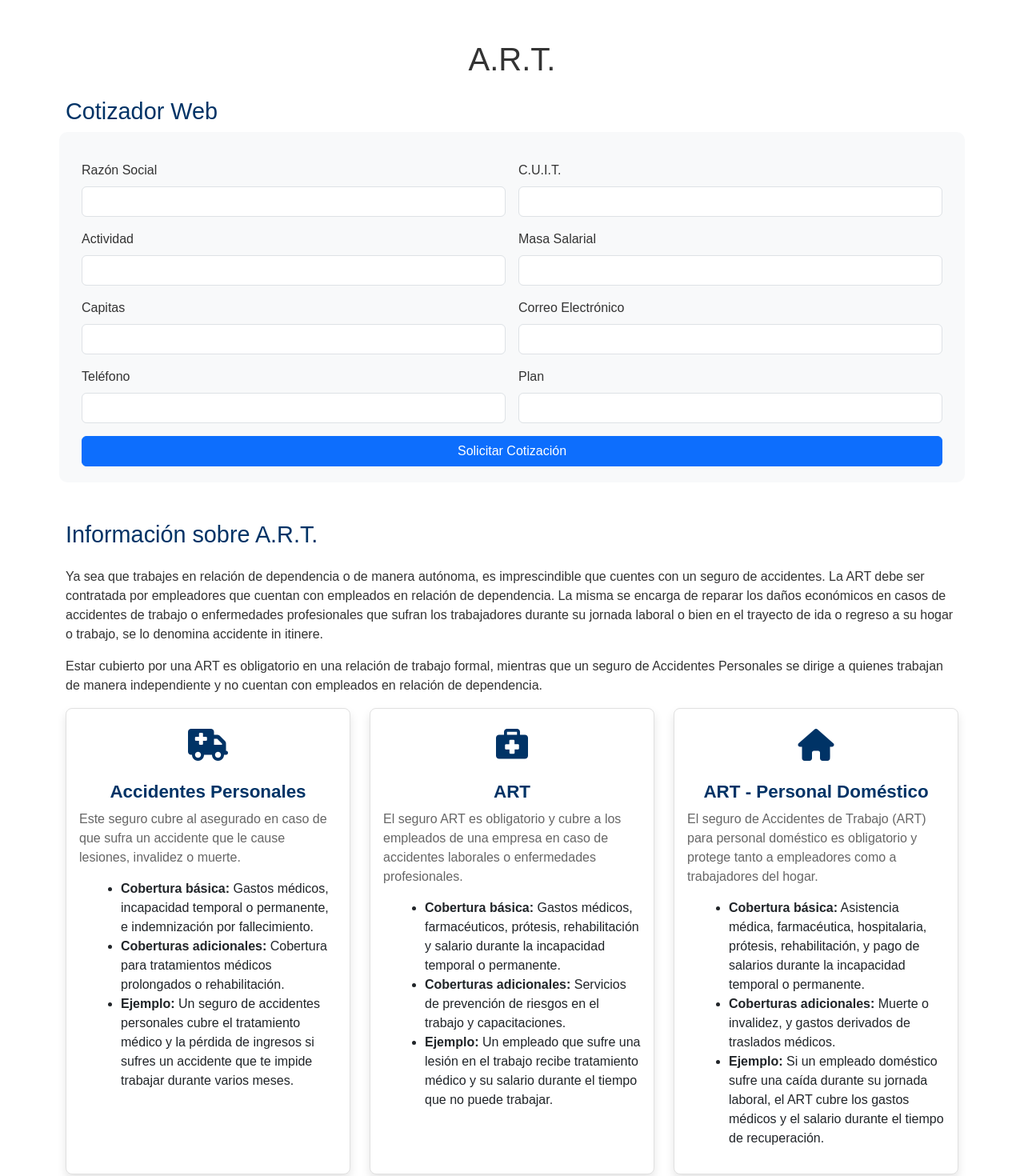
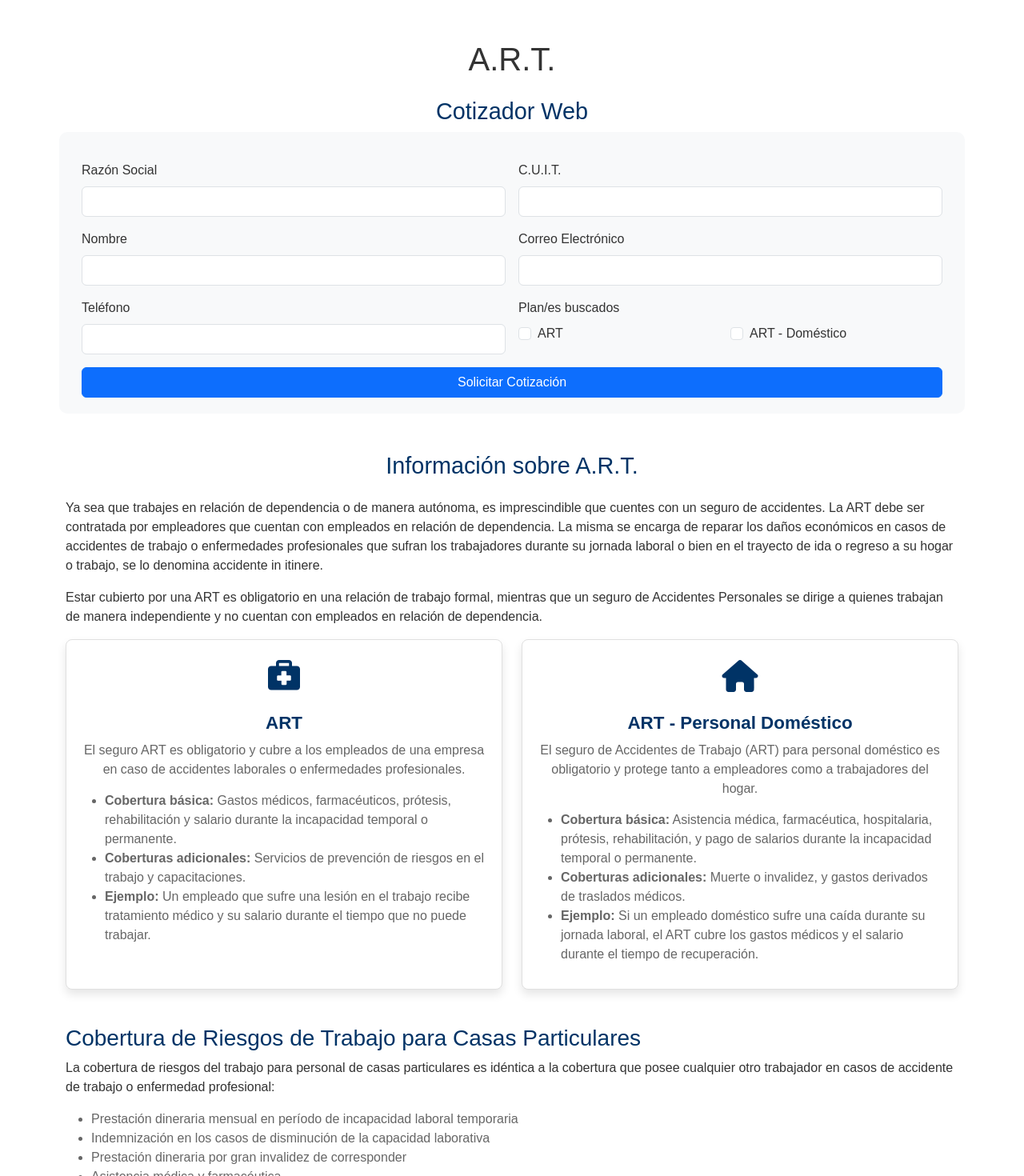
Before and after one commit to Diegok92/SegurosMatde, a Vue app: page /art in a window 1280 px wide. Shown: the part 100-1570 px from the top of the page at 80% size. Built offline with nearby package versions, Linux system fonts and the light colour scheme.

Commit message:
mejores tarjetas y forms de art, ap y flotas

```diff
--- a/src/views/AccidentesPersonales.vue
+++ b/src/views/AccidentesPersonales.vue
@@ -51,7 +51,7 @@
 
 			<div class="row justify-content-center">
 				<!-- Tarjeta de Cobertura Básica -->
-				<div class="col-md-4 mb-4" data-aos="fade-up">
+				<div class="col-md-6 mb-4" data-aos="fade-up">
 					<div class="card h-100">
 						<div class="card-body">
 							<div class="icon-container text-center">
@@ -59,16 +59,16 @@
 							</div>
 							<h5 class="card-title text-center">Cobertura Básica</h5>
 							<ul class="card-content">
-								<li>Gastos médicos</li>
-								<li>Incapacidad temporal o permanente</li>
-								<li>Indemnización por fallecimiento</li>
+								<p>Gastos médicos</p>
+								<p>Incapacidad temporal o permanente</p>
+								<p>Indemnización por fallecimiento</p>
 							</ul>
 						</div>
 					</div>
 				</div>
 
 				<!-- Tarjeta de Coberturas Adicionales -->
-				<div class="col-md-4 mb-4" data-aos="fade-up">
+				<div class="col-md-6 mb-4" data-aos="fade-up">
 					<div class="card h-100">
 						<div class="card-body">
 							<div class="icon-container text-center">
@@ -76,8 +76,8 @@
 							</div>
 							<h5 class="card-title text-center">Coberturas Adicionales</h5>
 							<ul class="card-content">
-								<li>Tratamientos médicos prolongados</li>
-								<li>Rehabilitación</li>
+								<p>Tratamientos médicos prolongados</p>
+								<p>Rehabilitación</p>
 							</ul>
 						</div>
 					</div>
@@ -144,6 +144,7 @@ export default {
 	font-size: 2.5rem;
 	color: #003366;
 	margin-bottom: 15px;
+	text-align: center;
 }
 
 .card-title {
@@ -154,22 +155,26 @@ export default {
 }
 
 .card-content {
-	text-align: left;
+	text-align: center;
 	color: #666;
 }
 
 h2 {
 	font-size: 1.8rem;
 	color: #003366;
+	text-align: center;
 }
 
 h3 {
 	margin-top: 20px;
 	color: #003366;
+	text-align: center;
 }
 
 ul {
 	list-style-type: disc;
-	margin-left: 20px;
+	margin-left: 0;
+	padding-left: 0;
+	text-align: center;
 }
 </style>
--- a/src/views/Art.vue
+++ b/src/views/Art.vue
@@ -27,35 +27,16 @@
 					/>
 				</div>
 				<div class="col-md-6">
-					<label for="actividad" class="form-label">Actividad</label>
+					<label for="nombre" class="form-label">Nombre</label>
 					<input
 						type="text"
-						id="actividad"
-						v-model="quoteData.actividad"
+						id="nombre"
+						v-model="quoteData.nombre"
 						class="form-control"
 						required
 					/>
 				</div>
-				<div class="col-md-6">
-					<label for="masaSalarial" class="form-label">Masa Salarial</label>
-					<input
-						type="number"
-						id="masaSalarial"
-						v-model="quoteData.masaSalarial"
-						class="form-control"
-						required
-					/>
-				</div>
-				<div class="col-md-6">
-					<label for="capitas" class="form-label">Capitas</label>
-					<input
-						type="number"
-						id="capitas"
-						v-model="quoteData.capitas"
-						class="form-control"
-						required
-					/>
-				</div>
+
 				<div class="col-md-6">
 					<label for="email" class="form-label">Correo Electrónico</label>
 					<input
@@ -77,17 +58,25 @@
 					/>
 				</div>
 				<div class="col-md-6">
-					<label for="marca" class="form-label">Plan</label>
-					<select
-						id="marca"
-						v-model="quoteData.marca"
-						class="form-control"
-						required
-					>
-						<option value="" disabled>Seleccione un plan</option>
-						<option value="Aurora">ART</option>
-						<option value="Cannondale">Accidente Personales</option>
-					</select>
+					<label class="form-label">Plan/es buscados</label>
+					<div class="d-flex flex-wrap">
+						<div
+							v-for="(plan, index) in planes"
+							:key="index"
+							class="form-check col-6"
+						>
+							<input
+								type="checkbox"
+								:id="`plan-${index}`"
+								class="form-check-input"
+								:value="plan"
+								v-model="quoteData.planes"
+							/>
+							<label :for="`plan-${index}`" class="form-check-label">
+								{{ plan }}
+							</label>
+						</div>
+					</div>
 				</div>
 				<div class="col-12">
 					<button type="submit" class="btn btn-primary w-100">
@@ -117,42 +106,11 @@
 			</p>
 
 			<div class="row">
-				<!-- Tarjeta: Riesgo de Accidentes Personales -->
-				<div class="col-md-4 mb-4">
+				<!-- Tarjeta: Seguro ART -->
+				<div class="col-md-6 mb-4">
 					<div class="card h-100">
 						<div class="card-body">
-							<div class="icon-container">
-								<i class="fas fa-ambulance"></i>
-							</div>
-							<h5 class="card-title text-center">Accidentes Personales</h5>
-							<p class="card-text">
-								Este seguro cubre al asegurado en caso de que sufra un accidente
-								que le cause lesiones, invalidez o muerte.
-							</p>
-							<ul>
-								<li>
-									<strong>Cobertura básica:</strong> Gastos médicos, incapacidad
-									temporal o permanente, e indemnización por fallecimiento.
-								</li>
-								<li>
-									<strong>Coberturas adicionales:</strong> Cobertura para
-									tratamientos médicos prolongados o rehabilitación.
-								</li>
-								<li>
-									<strong>Ejemplo:</strong> Un seguro de accidentes personales
-									cubre el tratamiento médico y la pérdida de ingresos si sufres
-									un accidente que te impide trabajar durante varios meses.
-								</li>
-							</ul>
-						</div>
-					</div>
-				</div>
-
-				<!-- Tarjeta: Seguro ART -->
-				<div class="col-md-4 mb-4">
-					<div class="card h-100">
-						<div class="card-body">
-							<div class="icon-container">
+							<div class="icon-container text-center">
 								<i class="fas fa-briefcase-medical"></i>
 							</div>
 							<h5 class="card-title text-center">ART</h5>
@@ -182,10 +140,10 @@
 				</div>
 
 				<!-- Tarjeta: Seguro de Accidentes de Trabajo (ART) para Personal Doméstico -->
-				<div class="col-md-4 mb-4">
+				<div class="col-md-6 mb-4">
 					<div class="card h-100">
 						<div class="card-body">
-							<div class="icon-container">
+							<div class="icon-container text-center">
 								<i class="fas fa-home"></i>
 							</div>
 							<h5 class="card-title text-center">ART - Personal Doméstico</h5>
@@ -214,6 +172,8 @@
 					</div>
 				</div>
 			</div>
+
+			<!-- Información adicional -->
 			<h3>Cobertura de Riesgos de Trabajo para Casas Particulares</h3>
 			<p>
 				La cobertura de riesgos del trabajo para personal de casas particulares
@@ -261,7 +221,6 @@
 			</ul>
 
 			<h3>Socios Estratégicos</h3>
-			<br />
 			<div class="partners-grid">
 				<img
 					v-for="(logo, index) in partnerLogos"
@@ -303,12 +262,12 @@ export default {
 			quoteData: {
 				razonSocial: "",
 				cuit: "",
-				actividad: "",
-				masaSalarial: "",
-				capitas: "",
+				nombre: "",
 				email: "",
 				telefono: "",
+				planes: [],
 			},
+			planes: ["ART", "ART - Doméstico"],
 			partnerLogos: [
 				provinciaLogo,
 				expertaLogo,
@@ -341,11 +300,6 @@ export default {
 	border-radius: 10px;
 }
 
-h2 {
-	font-size: 1.8rem;
-	color: #003366;
-}
-
 .card {
 	border: 1px solid #e0e0e0;
 	box-shadow: 0 6px 12px rgba(0, 0, 0, 0.1);
@@ -361,27 +315,35 @@ h2 {
 }
 
 .icon-container {
-	text-align: center;
 	font-size: 2.5rem;
 	color: #003366;
 	margin-bottom: 15px;
+	text-align: center;
 }
 
 .card-title {
 	font-size: 1.4rem;
 	font-weight: bold;
 	color: #003366;
+	text-align: center;
 }
 
-.card-text {
-	font-size: 1rem;
+.card-text,
+ul {
+	text-align: center;
 	color: #666;
 	margin-bottom: 15px;
 }
 
-ul {
-	list-style-type: disc;
-	margin-left: 20px;
+h2 {
+	font-size: 1.8rem;
+	color: #003366;
+	text-align: center;
+}
+
+h3 {
+	margin-top: 20px;
+	color: #003366;
 }
 
 .partner-logo {
@@ -390,4 +352,8 @@ ul {
 	height: auto;
 	object-fit: contain;
 }
+
+li {
+	text-align: left;
+}
 </style>
--- a/src/views/Flotas.vue
+++ b/src/views/Flotas.vue
@@ -1,6 +1,69 @@
 <template>
 	<div class="fleet-page container my-5">
-		<h1 class="text-center mb-4">Seguro para Flotas de Vehiculos</h1>
+		<h1 class="text-center mb-4">Seguro para Flotas de Vehículos</h1>
+
+		<!-- Cotizador Web -->
+		<section id="cotizador" class="cotizador-section mb-5">
+			<h2 class="mb-4">Cotizador Web</h2>
+			<form @submit.prevent="submitQuote" class="row g-3">
+				<div class="col-md-6">
+					<label for="nombre" class="form-label">Nombre</label>
+					<input
+						type="text"
+						id="nombre"
+						v-model="quoteData.nombre"
+						class="form-control"
+						required
+					/>
+				</div>
+				<div class="col-md-6">
+					<label for="email" class="form-label">Email</label>
+					<input
+						type="email"
+						id="email"
+						v-model="quoteData.email"
+						class="form-control"
+						required
+					/>
+				</div>
+				<div class="col-md-6">
+					<label class="form-label">Tipo de Vehículos</label>
+					<div class="d-flex flex-wrap">
+						<div
+							v-for="(tipo, index) in tiposVehiculos"
+							:key="index"
+							class="form-check col-6"
+						>
+							<input
+								type="checkbox"
+								:id="`tipo-${index}`"
+								class="form-check-input"
+								:value="tipo"
+								v-model="quoteData.tipoVehiculos"
+							/>
+							<label :for="`tipo-${index}`" class="form-check-label">
+								{{ tipo }}
+							</label>
+						</div>
+					</div>
+				</div>
+				<div class="col-md-6">
+					<label for="cantidadVehiculos" class="form-label"
+						>Cantidad de Vehículos</label
+					>
+					<input
+						type="number"
+						id="cantidadVehiculos"
+						v-model="quoteData.cantidadVehiculos"
+						class="form-control"
+						required
+					/>
+				</div>
+				<div class="col-12">
+					<button type="submit" class="btn btn-primary w-100">Contactar</button>
+				</div>
+			</form>
+		</section>
 
 		<section id="informacion" class="mb-5">
 			<h2 class="text-center mb-5">Coberturas Disponibles</h2>
@@ -89,6 +152,20 @@
 export default {
 	data() {
 		return {
+			quoteData: {
+				nombre: "",
+				email: "",
+				tipoVehiculos: [],
+				cantidadVehiculos: "",
+			},
+			tiposVehiculos: [
+				"Auto",
+				"Motos",
+				"Camionetas",
+				"Camiones",
+				"Colectivos",
+				"Cuatriciclos",
+			],
 			coverages: [
 				{
 					title: "Responsabilidad Civil Obligatoria",
@@ -141,12 +218,23 @@ export default {
 			],
 		};
 	},
+	methods: {
+		submitQuote() {
+			alert("Cotización solicitada");
+		},
+	},
 };
 </script>
 
 <style scoped>
 .fleet-page {
 	padding-top: 20px;
+}
+
+.cotizador-section form {
+	background-color: #f8f9fa;
+	padding: 20px;
+	border-radius: 10px;
 }
 
 .card {
@@ -187,10 +275,6 @@ h2 {
 	color: #003366;
 }
 
-h2.text-center {
-	text-align: center;
-}
-
 h3,
 h4 {
 	margin-top: 20px;
--- a/src/views/Transport.vue
+++ b/src/views/Transport.vue
@@ -26,26 +26,7 @@
 						required
 					/>
 				</div>
-				<div class="col-md-6">
-					<label for="provincia" class="form-label">Provincia</label>
-					<input
-						type="text"
-						id="provincia"
-						v-model="quoteData.provincia"
-						class="form-control"
-						required
-					/>
-				</div>
-				<div class="col-md-6">
-					<label for="localidad" class="form-label">Localidad</label>
-					<input
-						type="text"
-						id="localidad"
-						v-model="quoteData.localidad"
-						class="form-control"
-						required
-					/>
-				</div>
+
 				<div class="col-md-6">
 					<label for="contacto" class="form-label">Nombre de Contacto</label>
 					<input
@@ -76,36 +57,7 @@
 						required
 					/>
 				</div>
-				<div class="col-md-6">
-					<label for="origen" class="form-label">Origen del Viaje</label>
-					<input
-						type="text"
-						id="origen"
-						v-model="quoteData.origen"
-						class="form-control"
-						required
-					/>
-				</div>
-				<div class="col-md-6">
-					<label for="destino" class="form-label">Destino del Viaje</label>
-					<input
-						type="text"
-						id="destino"
-						v-model="quoteData.destino"
-						class="form-control"
-						required
-					/>
-				</div>
-				<div class="col-md-6">
-					<label for="vigencia" class="form-label">Vigencia</label>
-					<input
-						type="text"
-						id="vigencia"
-						v-model="quoteData.vigencia"
-						class="form-control"
-						required
-					/>
-				</div>
+
 				<div class="col-md-6">
 					<label for="tipoMercaderia" class="form-label"
 						>Tipo de Mercadería a Transportar</label
@@ -118,71 +70,7 @@
 						required
 					/>
 				</div>
-				<div class="col-md-6">
-					<label for="sumaAsegurada" class="form-label"
-						>Suma Asegurada de la Mercadería</label
-					>
-					<input
-						type="number"
-						id="sumaAsegurada"
-						v-model="quoteData.sumaAsegurada"
-						class="form-control"
-						required
-					/>
-				</div>
-				<div class="col-md-6">
-					<label for="tipoTransporte" class="form-label"
-						>Tipo de Transporte</label
-					>
-					<select
-						id="tipoTransporte"
-						v-model="quoteData.tipoTransporte"
-						class="form-select"
-						required
-					>
-						<option value="" disabled selected>
-							Seleccione el tipo de transporte
-						</option>
-						<option value="Terrestre">Terrestre</option>
-						<option value="Maritimo">Marítimo</option>
-						<option value="Aereo">Aéreo</option>
-					</select>
-				</div>
-				<div class="col-md-6">
-					<label for="modalidad" class="form-label"
-						>Modalidad de Contratación</label
-					>
-					<select
-						id="modalidad"
-						v-model="quoteData.modalidad"
-						class="form-select"
-						required
-					>
-						<option value="" disabled selected>
-							Seleccione la modalidad de contratación
-						</option>
-						<option value="Poliza por viaje">Pólizas por viaje</option>
-						<option value="Poliza por periodos">
-							Pólizas por períodos con vehículos declarados
-						</option>
-						<option value="Poliza flotante mensual">
-							Pólizas flotantes con declaración de viajes a mes vencido
-						</option>
-						<option value="Poliza flotante previa">
-							Pólizas flotantes con declaración previa al inicio de los viajes y
-							liquidación mensual
-						</option>
-					</select>
-				</div>
-				<div class="col-12">
-					<label for="observaciones" class="form-label">Observaciones</label>
-					<textarea
-						id="observaciones"
-						v-model="quoteData.observaciones"
-						class="form-control"
-						rows="3"
-					></textarea>
-				</div>
+
 				<div class="col-12">
 					<button type="submit" class="btn btn-primary w-100">
 						Solicitar Cotización
```
